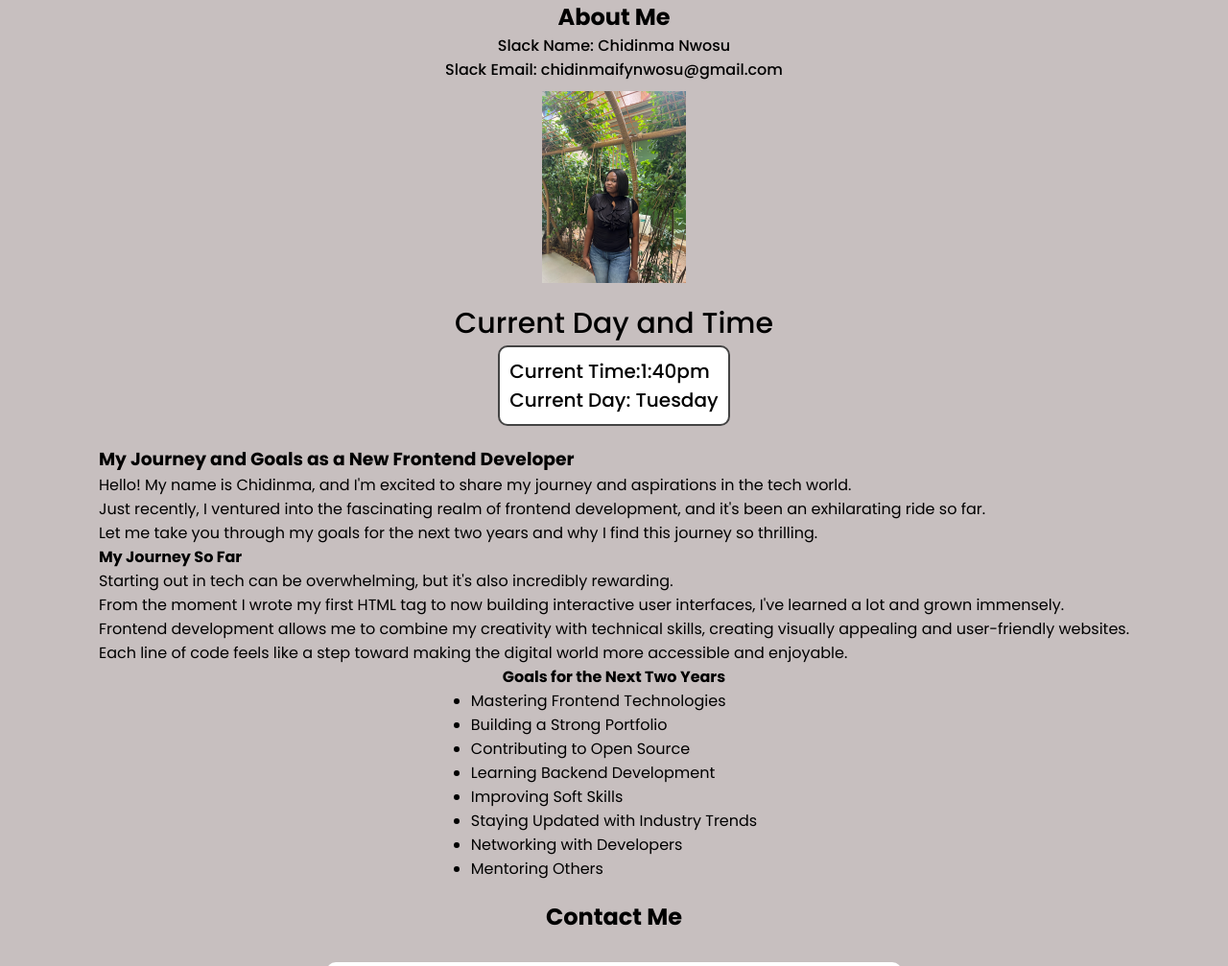
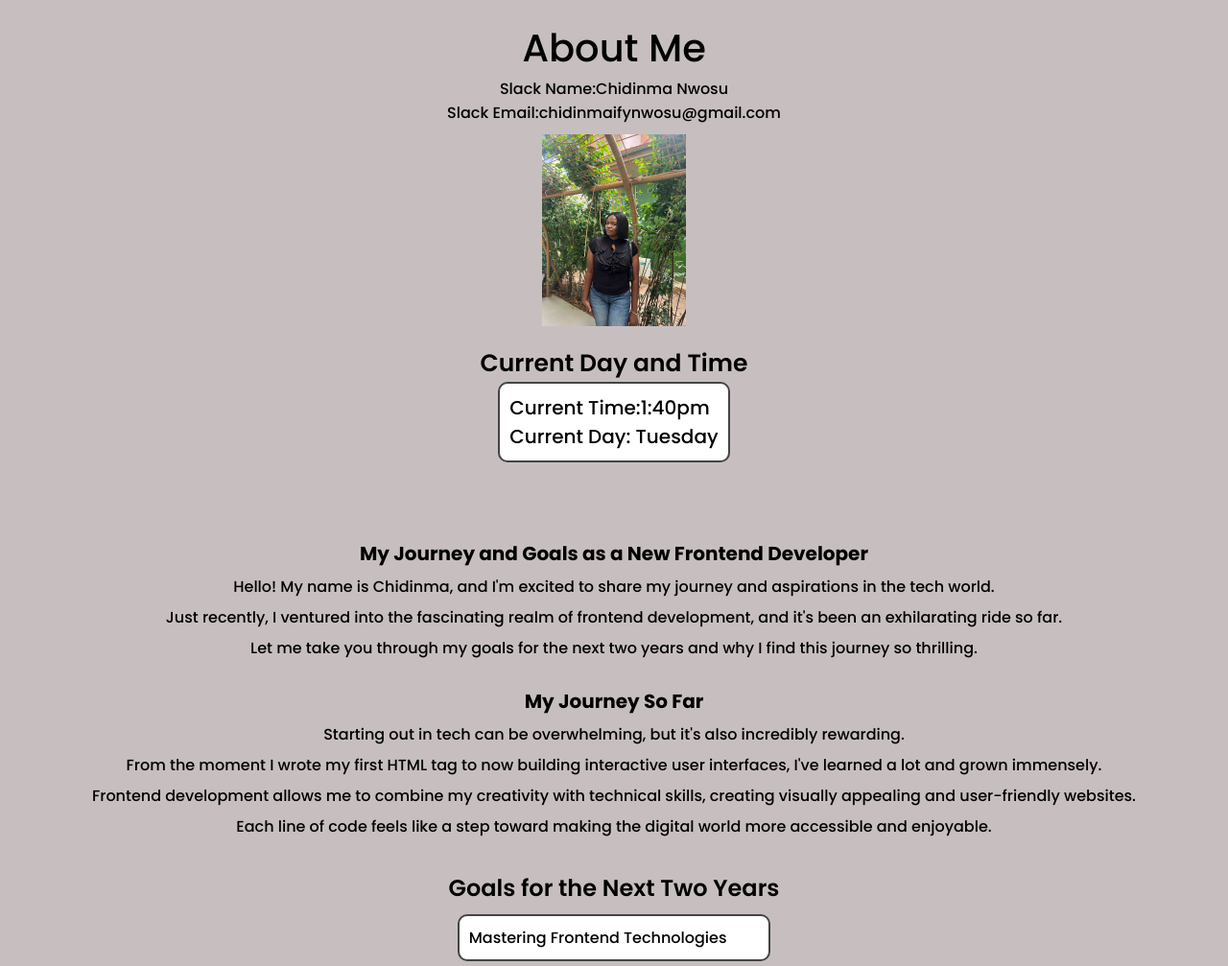
Before and after one commit to ChidinmaNwosu/personal-blog-site, a plain HTML site: page home.html in a window 1280 px wide. Shown: the top 1007 px of the page at 96% size. Drawn offline with Linux system fonts and the light colour scheme.

Commit message:
Done with my work

```diff
--- a/home.html
+++ b/home.html
@@ -38,7 +38,7 @@
  <img src="/assets/images/profile-pic2.png" alt="Slack Profile Picture" data-testid="slackProfilePicture">
 
 
-  <h2 class="day-time">Current Day and Time</h2>
+<h2 class="day-time">Current Day and Time</h2>
 <div class="slack-time">
  <p data-testid="currentTimeUTC">Current Time:<span id="currentTimeUTC"> 10:57am</span></p>
  <p data-testid="currentDay">Current Day:<span> Tuesday</span> </p>
@@ -47,14 +47,15 @@
  </section>
 
  <section id="goals">
+
 <div class="journey-intro">
- <h3 >My Journey and Goals as a New Frontend Developer</h2>
+ <h3 >My Journey and Goals as a New Frontend Developer</h3>
 
  <p>Hello! My name is Chidinma, and I'm excited to share my journey and aspirations in the tech world.<br/>
   Just recently, I ventured into the fascinating realm of frontend development, and it's been an exhilarating ride so far. <br/>
  Let me take you through my goals for the next two years and why I find this journey so thrilling.</p>
 
-  <h4> My Journey So Far</h3>
+  <h3> My Journey So Far</h3>
   <p>Starting out in tech can be overwhelming, but it&apos;s also incredibly rewarding. <br>
     From the moment I wrote my first HTML tag to now building interactive user interfaces, I&apos;ve learned a lot and grown immensely.<br/>
     Frontend development allows me to combine my creativity with technical skills, creating visually appealing and user-friendly websites.<br/>
@@ -90,26 +91,6 @@
     </form>
 </section>
 
-
-
-
-
-
-
-
-
-
-
-
-
-
-
-
-
-
-
-
-
 <section class="footer">
   <div class="footer">
     <a href="https://hng.tech/learn" target="_blank" data-testid="hngLink">HNG Learn</a>
--- a/index.js
+++ b/index.js
@@ -1,6 +1,13 @@
-// const slackDisplayName = "Chidinma Nwosu";
-// const slackEmail = "chidinmaifynwo@gmail.com";
-// const slackProfilePicture = "./assets/images/profile-pic2.png";
+document.addEventListener('DOMContentLoaded', () => {
+const slackDisplayName = "Chidinma Nwosu";
+const slackEmail = "chidinmaifynwosu@gmail.com";
+const slackProfilePicture = "./assets/images/profile-pic2.png";
+
+document.getElementById('slackDisplayName').textContent = slackDisplayName;
+document.getElementById('slackEmail').textContent = slackEmail;
+// document.getElementById('slackProfilePicture').src = slackProfilePicture;
+
+});
 
   function updateTimeAndDay(){
     const now = new Date();
--- a/main.css
+++ b/main.css
@@ -10,7 +10,12 @@ body{
  background: #c7bfbf;
 }
 #about{
-    margin-bottom: 20px;
+    margin-bottom: 50px;
+}
+#about h1{
+    font-size: 40px;
+    font-weight: 500;
+    padding-top: 20px;
 }
 
 .intro{
@@ -31,8 +36,8 @@ body{
 }
 
 .day-time{
-    font-size: 30px;
-    font-weight: 500;
+    font-size: 25px;
+    font-weight: 600;
     padding-top: 20px;
 }
 
@@ -44,16 +49,59 @@ body{
     border-radius: 10px;
     background: #fff;
 }
+
 /*goals section*/
 #goals{
     display: flex;
     flex-direction: column;
     align-items: center;
     justify-content: center;
-    margin-top: 20px;
-
+    margin-bottom: 50px;
+    padding:10px;
 }
 
+
+.journey-intro{
+    display: flex;
+    flex-direction: column;
+    align-items: center;
+    justify-content: center;
+    gap: 4px;
+    font-size:14px;
+    font-weight: 500;
+    padding-bottom: 10px;
+}
+ .journey-intro h3{
+     font-size: 20px;
+     padding-top: 20px;
+     text-align: center;
+     line-height:30px;
+ }
+
+ .journey-intro p{
+     font-size: 16px;
+     font-weight: 500;
+     text-align: center;
+     line-height:32px;
+ }
+
+ #goals h4{
+    font-size: 24px;
+    font-weight: 600;
+    padding-top: 20px;
+}
+
+#goals li{
+    list-style: none;
+    font-size: 16px;
+    font-weight: 500;
+    padding: 10px;
+    border: 2px solid #444;
+    border-radius: 10px;
+    background: #fff;
+    margin-bottom: 10px;
+    margin-top: 10px;
+}
 
 /*Contact section */
 #contact{
@@ -124,3 +172,13 @@ form button{
     padding: 20px;
 
 }
+ .footer a{
+        text-decoration: none;
+        color:#444;
+        font-size: 16px;
+        padding: 5px;
+}
+
+.footer a:hover{
+    text-decoration: underline;
+}
```
Also changed, not shown: assets/images/cn-logo-blackbg.png (deleted).
